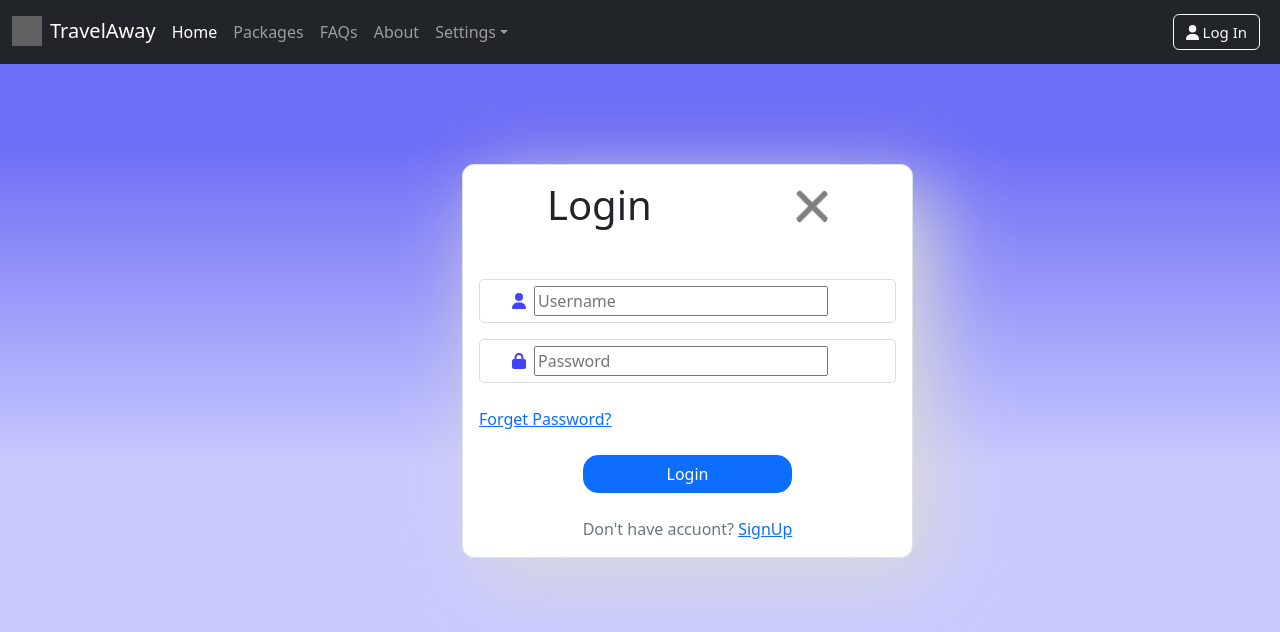
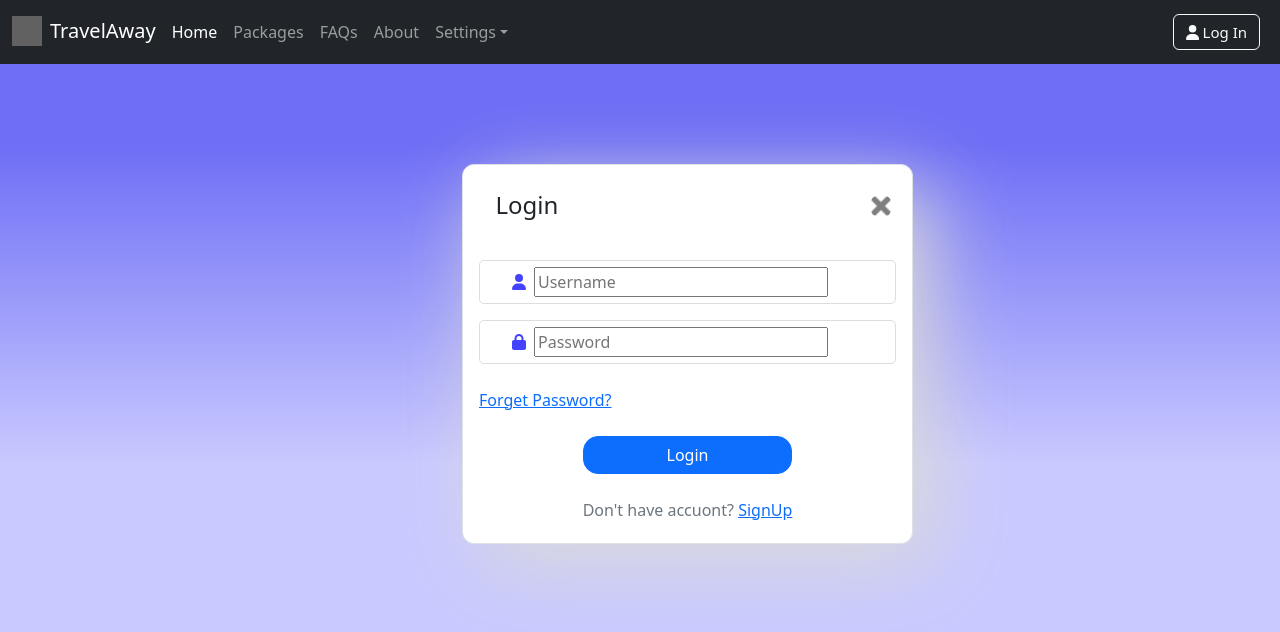
Before and after one commit to SenseiAree/TravelAway, an Angular app in the folder TravelAway/Infosys.TravelAway/TravelAwayApp/: page /login in a window 1280 px wide. Shown: the top 632 px of the page. Built offline with nearby package versions, Linux system fonts and the light colour scheme; grey boxes are pictures that could not be loaded.

Commit message:
Login Frontend Handled

```diff
--- a/TravelAway/Infosys.TravelAway/TravelAwayApp/src/app/TravelAway-Components/login/login.component.html
+++ b/TravelAway/Infosys.TravelAway/TravelAwayApp/src/app/TravelAway-Components/login/login.component.html
@@ -8,8 +8,8 @@
             <!--<div>
     <button type="button" class="fa fa-times-circle fa-2x" ></button>
   </div>--> <!--write form-floating mb-3  in class NAme     form-group pt-3-->
-            <h1 class="pt-3 font-weight-bold" style="text-align:center">Login</h1>
-            <a routerLink ="/home"  class="btn-close" style="height: 10px; width: 10px; position: relative; top: 25px; " aria-label="Close"></a>
+            <h1 class="pt-3 font-weight-bold" style="text-align: left; font-size: x-large; position: relative; bottom: -10px; left: -65px;">Login</h1>
+            <a routerLink ="/home"  class="btn-close" style="height: 10px; width: 10px; position: relative; top: 31px; left: 18%; padding: 5px;" aria-label="Close"></a>
           </div>
            <div class="panel-body p-3">
              <form>
```
